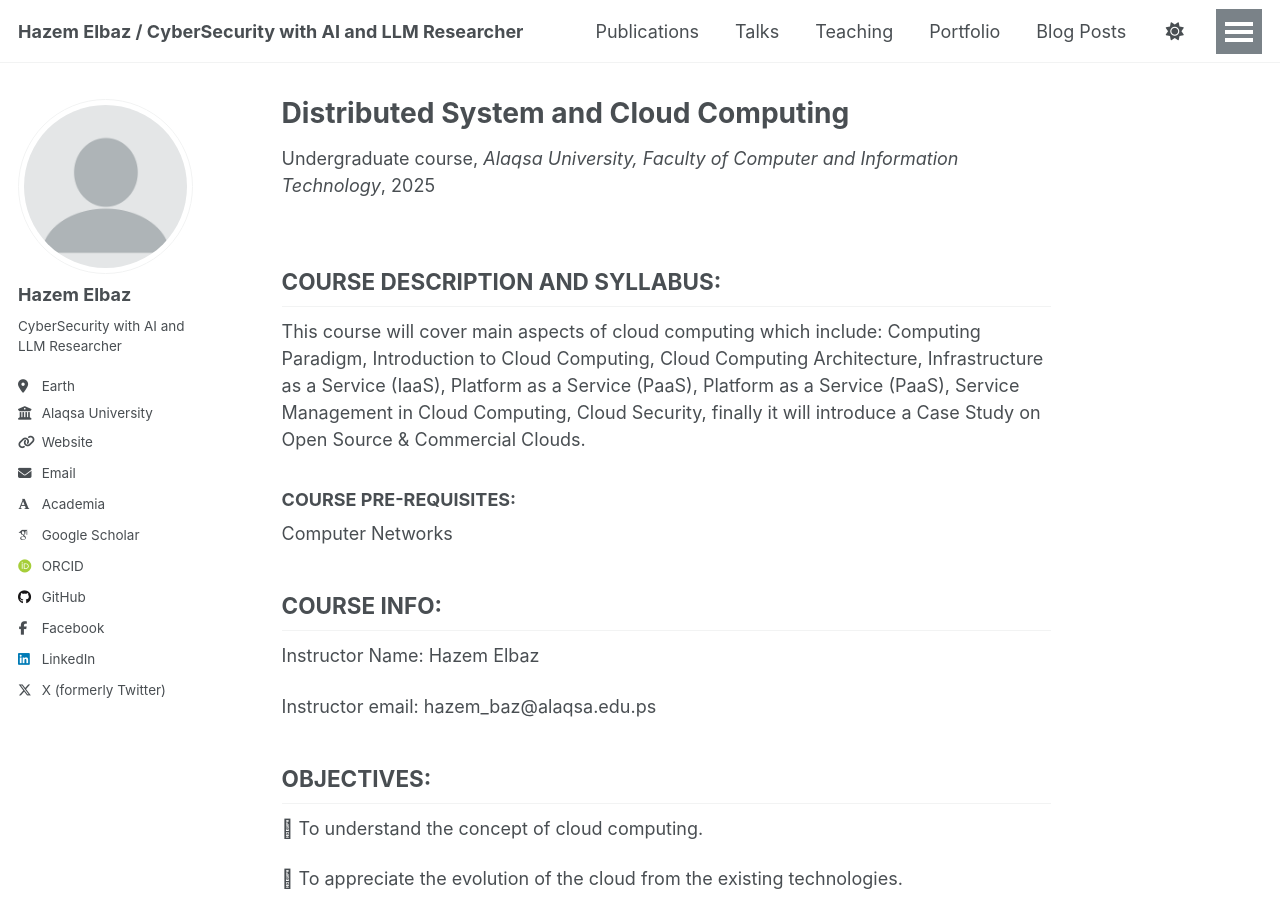
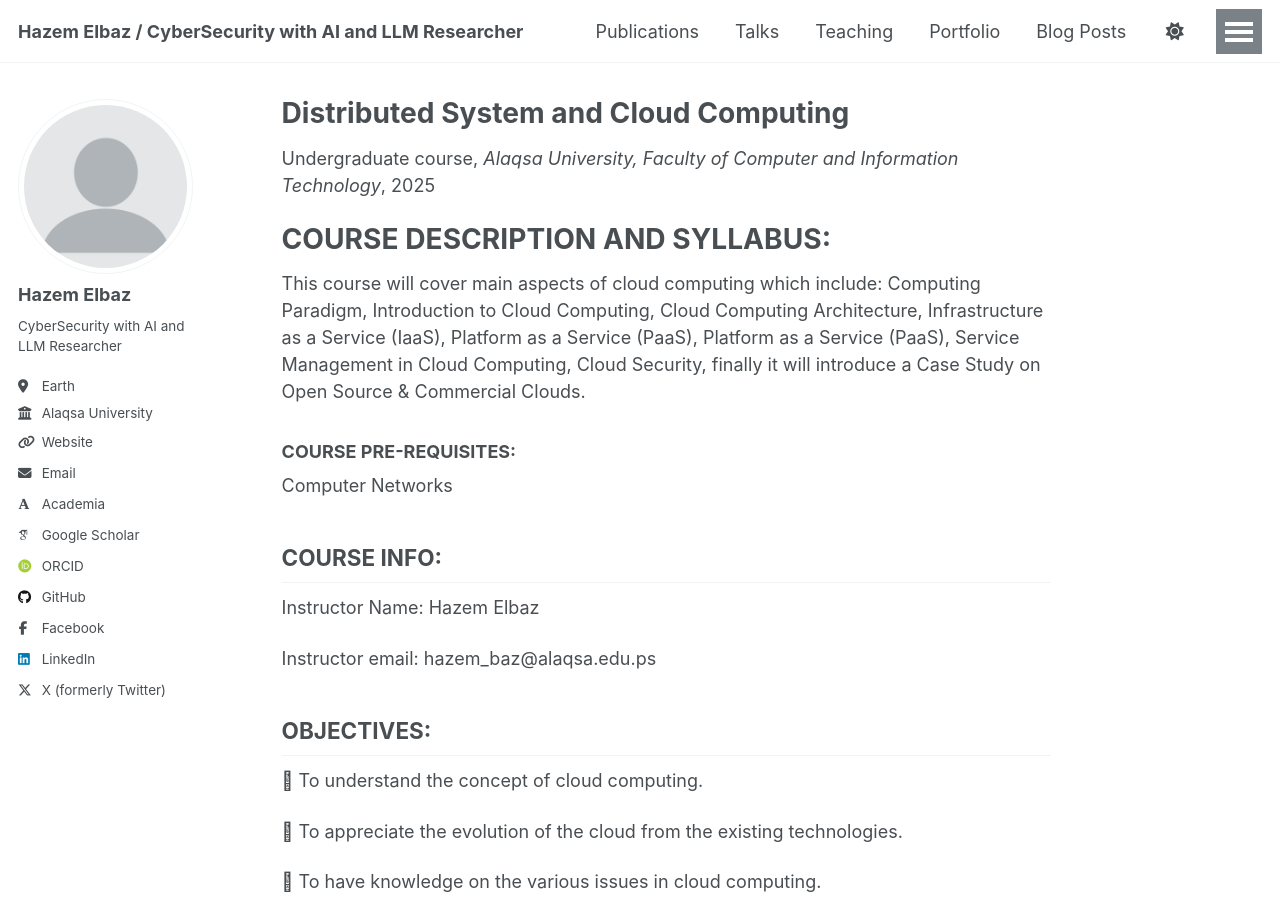
Before and after one commit to elbazhazem/elbazhazem.github.io, a Jekyll site: the page built from _teaching/2025-dist-sys-clouding.md, in a window 1280 px wide and 900 px high. Built offline with Jekyll 4.4.1, drawn with Linux system fonts in a browser that asks for light colours; some web fonts are replaced.

Commit message:
remove # from the title

```diff
--- a/_teaching/2025-dist-sys-clouding.md
+++ b/_teaching/2025-dist-sys-clouding.md
@@ -10,7 +10,7 @@ location: "Gaza, Palestine"
 
 
 
-## COURSE DESCRIPTION AND SYLLABUS:
+# COURSE DESCRIPTION AND SYLLABUS:
 
 This course will cover main aspects of cloud computing which include: Computing Paradigm, Introduction to Cloud Computing, Cloud Computing Architecture, Infrastructure as a Service (IaaS), Platform as a Service (PaaS), Platform as a Service (PaaS), Service Management in Cloud Computing, Cloud Security, finally it will introduce a Case Study on Open Source & Commercial Clouds.
 
```
Also changed, not shown: 1 other file.
